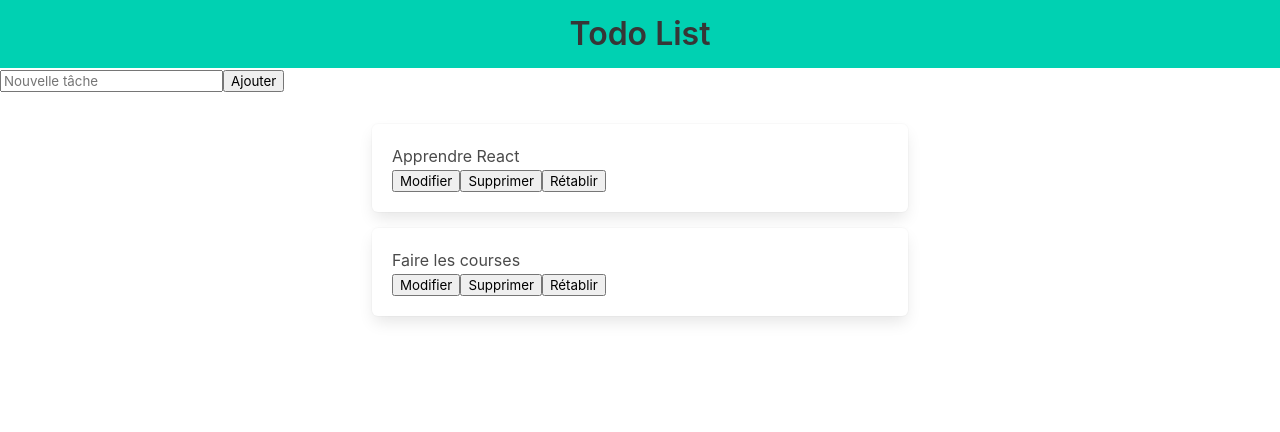
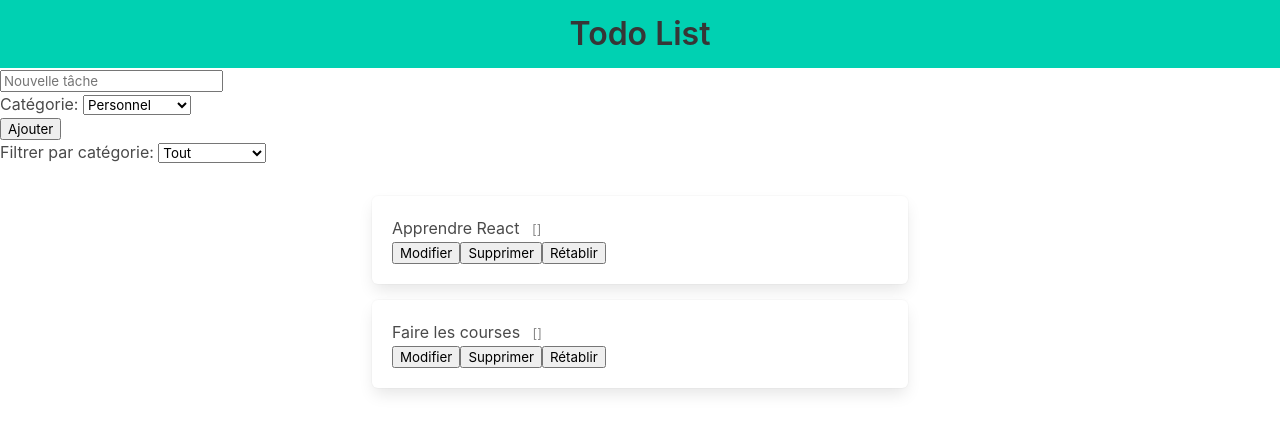
Before and after one commit to JeremyMallet/Todolist-app, a React (Create React App) app: page / in a window 1280 px wide. Shown: the top 432 px of the page. Built offline with nearby package versions, Linux system fonts and the light colour scheme.

Commit message:
trier par catégorie

```diff
--- a/src/components/TaskContainer/TaskContainer.css
+++ b/src/components/TaskContainer/TaskContainer.css
@@ -10,3 +10,8 @@
 .box.task {
     margin-bottom: 1rem;
 }
+.task-category {
+    font-size: 0.8rem;
+    color: #888;
+    margin-left: 0.5rem;
+}
--- a/src/components/TaskContainer/TaskContainer.js
+++ b/src/components/TaskContainer/TaskContainer.js
@@ -5,6 +5,8 @@ function TaskContainer({ tasks, setTasks }) {
     const [newTaskTitle, setNewTaskTitle] = useState('');
     const [editingId, setEditingId] = useState(null);
     const [editTitle, setEditTitle] = useState('');
+    const [selectedCategory, setSelectedCategory] = useState('Personnel');
+    const [filteredCategory, setFilteredCategory] = useState('Tout');
 
     const handleSubmit = (e) => {
         e.preventDefault();
@@ -14,7 +16,8 @@ function TaskContainer({ tasks, setTasks }) {
         const newTask = {
           id: Date.now(),
           title: newTaskTitle,
-          status: 'todo'
+          status: 'todo',
+          category: selectedCategory
         };
 
         const updatedTasks = [...tasks, newTask];
@@ -68,11 +71,35 @@ function TaskContainer({ tasks, setTasks }) {
                     value={newTaskTitle}
                     onChange={(e) => setNewTaskTitle(e.target.value)}
                 />
+
+                {/* Sélecteur de catégorie pour l'ajout de nouvelle tâche */}
+                <div>
+                    <label>Catégorie: </label>
+                    <select value={selectedCategory} onChange={(e) => setSelectedCategory(e.target.value)}>
+                        <option value="Personnel">Personnel</option>
+                        <option value="Professionnel">Professionnel</option>
+                        <option value="Courses">Courses</option>
+                        <option value="Autre">Autre</option>
+                    </select>
+                </div>
+
                 <button type="submit">Ajouter</button>
             </form>
+
+            {/* Sélecteur pour filtrer les tâches par catégorie */}
+            <div className="filter-container">
+                <label>Filtrer par catégorie: </label>
+                <select value={filteredCategory} onChange={(e) => setFilteredCategory(e.target.value)}>
+                    <option value="Tout">Tout</option>
+                    <option value="Personnel">Personnel</option>
+                    <option value="Professionnel">Professionnel</option>
+                    <option value="Courses">Courses</option>
+                    <option value="Autre">Autre</option>
+                </select>
+            </div>
             <div className="task-container">
-                {tasks.map((task) => (
-                    <div key={task.id} className={`box task ${task.status}`}> {/* Utilisation des backticks */}
+                {tasks.filter(task => filteredCategory === 'Tout' || task.category === filteredCategory).map((task) => (
+                    <div key={task.id} className={`box task ${task.status}`}>
                         {editingId === task.id ? (
                             <input
                                 type="text"
@@ -80,7 +107,7 @@ function TaskContainer({ tasks, setTasks }) {
                                 onChange={(e) => setEditTitle(e.target.value)}
                             />
                         ) : (
-                            <p className="task-title">{task.title}</p>
+                            <p className="task-title">{task.title} <span className="task-category">[{task.category}]</span></p>
                         )}
 
                         {editingId === task.id ? (
```
